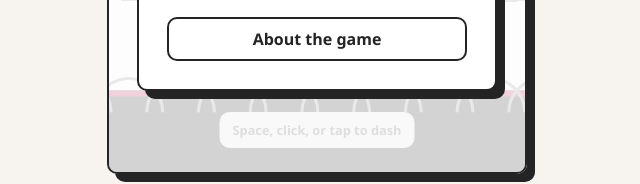
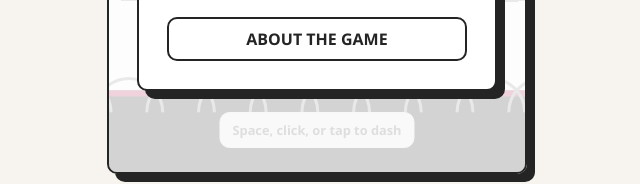
Before and after one commit to indra-pr/sakura-sky-dash, a plain HTML site: page index.html in a window 1280 px wide. Shown: the part 586-770 px from the top of the page, 323-963 px from the left. Drawn offline with Linux system fonts and the light colour scheme.

Commit message:
Refine About navigation labels

```diff
--- a/index.html
+++ b/index.html
@@ -506,20 +506,20 @@
           <h3 id="leaderboardTitle">High scores</h3>
           <ol class="leaderboard-list" id="leaderboardList"></ol>
         </section>
-        <button class="secondary-button menu-about-button" id="aboutButton" type="button">About the game</button>
+        <button class="secondary-button menu-about-button" id="aboutButton" type="button">ABOUT THE GAME</button>
       </div>
     </section>
 
     <section class="overlay" id="aboutOverlay" aria-labelledby="aboutTitle">
       <div class="panel about-panel">
         <div class="about-emblem" aria-hidden="true">風</div>
-        <h2 id="aboutTitle">About the game</h2>
+        <h2 id="aboutTitle">ABOUT THE GAME</h2>
         <div class="about-copy">
           <p><strong>Sakura Sky Dash</strong> is an anime-inspired skyline adventure where a young wind runner dashes between towering torii gates.</p>
           <p>Ride the breeze above a moonlit Japanese city, weave through falling sakura petals, and chase a place at the top of the local leaderboard.</p>
           <p class="developer-credit"><span>Developed by</span>Indra Permana Rusli</p>
         </div>
-        <button class="primary-button" id="closeAboutButton" type="button">Return to players</button>
+        <button class="primary-button" id="closeAboutButton" type="button">Return to home</button>
       </div>
     </section>
 
```
Also changed, not shown: sakura-sky-dash.html (+3 -3 lines).
